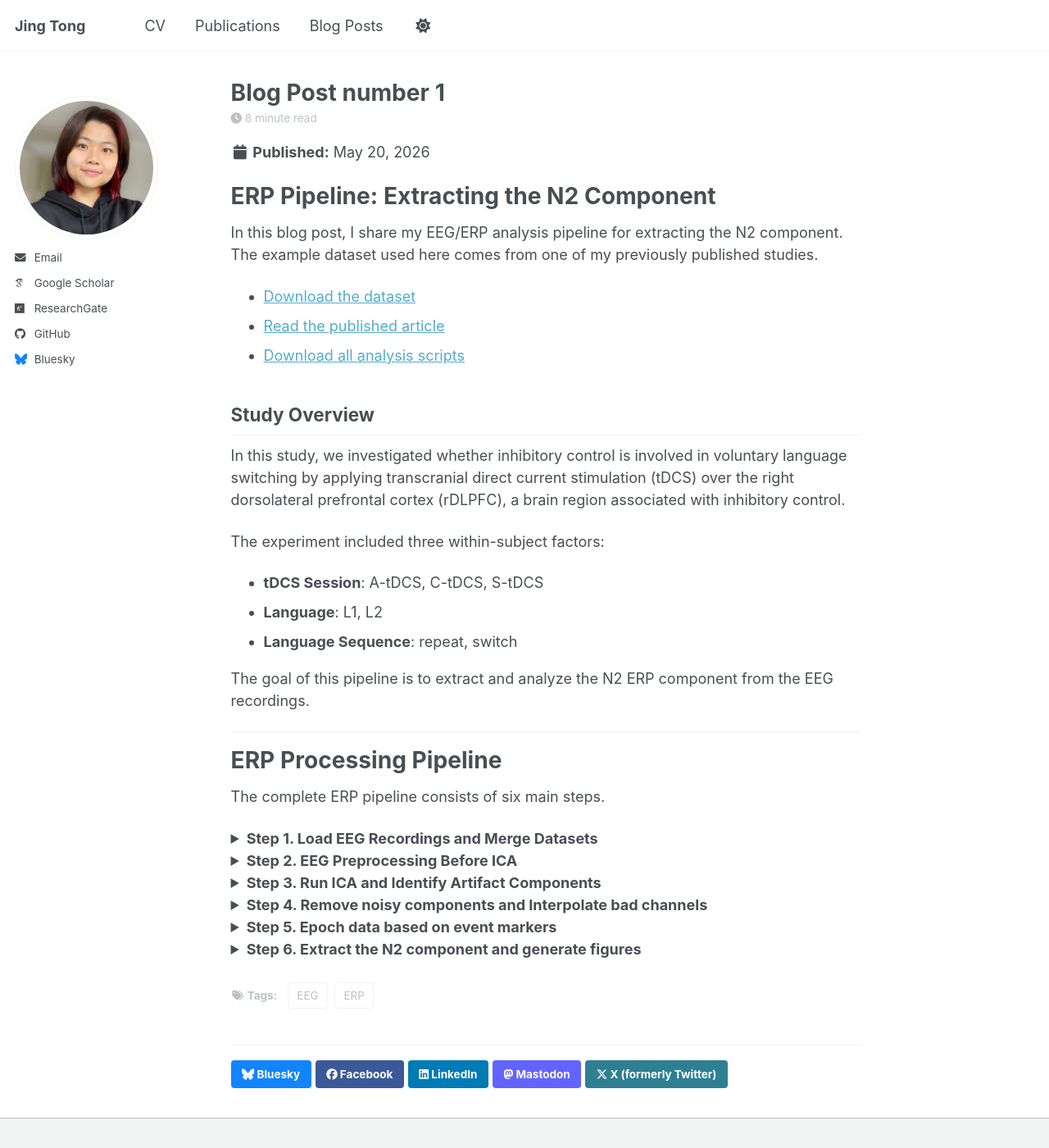
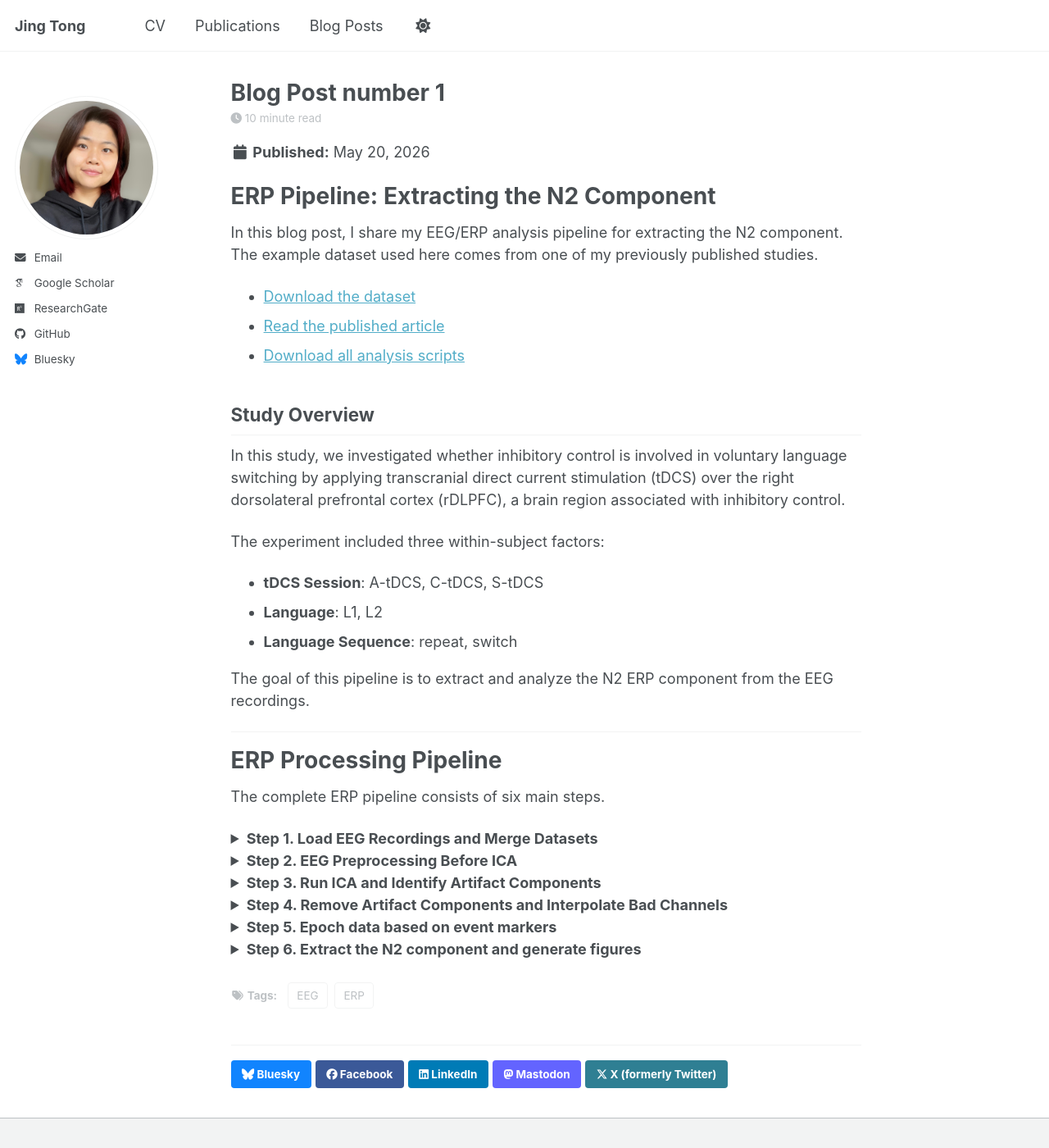
Before and after one commit to JingTong01/jingtong01.github.io, a Jekyll site: the page built from _posts/2012-08-14-blog-post-1.md, in a window 1280 px wide and 1400 px high. Shown: the whole window at 82% size. Built offline with Jekyll 4.4.1, drawn with Linux system fonts in a browser that asks for light colours; some web fonts are replaced; a script bundle is joined from its source files by our own code; library files that are not in the unit come from our copies.

Commit message:
Update 2012-08-14-blog-post-1.md

```diff
--- a/_posts/2012-08-14-blog-post-1.md
+++ b/_posts/2012-08-14-blog-post-1.md
@@ -537,9 +537,181 @@
 </details>
 
 <details>
-<summary><strong>Step 4. Remove noisy components and Interpolate bad channels</strong></summary>
+<summary><strong>Step 4. Remove Artifact Components and Interpolate Bad Channels</strong></summary>
 
-Identify and exclude artifact-related ICA components and noisy channels to improve signal quality.
+<p>
+The purpose of this step is to remove artifact-related ICA components and reconstruct previously excluded bad channels.
+</p>
+
+<p>
+Both automatically identified eye-related components and manually inspected noise components are removed from the EEG data.
+</p>
+
+<hr>
+
+<h2>Initialize EEGLAB Environment</h2>
+
+<p>
+The script first initializes the EEGLAB environment and defines the input and output directories.
+</p>
+
+<pre><code>
+clc;
+clear;
+
+eeglab_root = 'D:\setup\matlab\toolbox\eeglab11_0_5_4b';
+addpath(genpath(eeglab_root));
+
+root_dir1='D:\0EEG\2_before_ICA';
+root_dir='D:\0EEG\3_run_ICA';
+out_dir='D:\0EEG\4_afterICA';
+</code></pre>
+
+<hr>
+
+<h2>Load ICA Datasets</h2>
+
+<p>
+The script loops through all stimulation conditions and loads the EEG datasets containing ICA weights and IC classifications.
+</p>
+
+<pre><code>
+EEG = pop_loadset(person_list(i).name);
+</code></pre>
+
+<hr>
+
+<h2>Load Automatically Identified Eye Components</h2>
+
+<p>
+Eye-related ICA components identified by ICLabel during Step 3 are loaded for removal.
+</p>
+
+<pre><code>
+eyeCompFile = fullfile( ...
+    Sti_root_dir, ...
+    [person_list(i).name(1:5), ...
+    '_IClabel_eyecomps.txt']);
+
+eyeRemComp = readmatrix(eyeCompFile);
+</code></pre>
+
+<hr>
+
+<h2>Load Manually Inspected Noise Components</h2>
+
+<p>
+Additional noise components identified through visual inspection are loaded from an Excel file.
+</p>
+
+<pre><code>
+file_visually_inspect = fullfile( ...
+    root_dir, ...
+    'visually_inspect_component_remove.xlsx');
+
+[ndata, text, alldata] = ...
+    xlsread(file_visually_inspect);
+</code></pre>
+
+<p>
+These components may include muscle artifacts, electrical noise, or other non-neural activity that was not fully detected automatically.
+</p>
+
+<hr>
+
+<h2>Combine Components for Removal</h2>
+
+<p>
+The automatically identified eye components and manually identified noise components are combined into one list of components to remove.
+</p>
+
+<pre><code>
+components_Removed = ...
+    [eyeRemComp' noise_components];
+</code></pre>
+
+<hr>
+
+<h2>Remove Artifact Components</h2>
+
+<p>
+The selected ICA components are removed from the EEG data using <code>pop_subcomp()</code>.
+</p>
+
+<pre><code>
+EEG = pop_subcomp( ...
+    EEG, ...
+    components_Removed, ...
+    0);
+</code></pre>
+
+<p>
+This step reduces artifacts such as eye blinks, eye movements, muscle activity, and electrical noise while preserving neural signals.
+</p>
+
+<hr>
+
+<h2>Interpolate Previously Removed Bad Channels</h2>
+
+<p>
+If bad channels were removed during preprocessing, they are reconstructed using spherical interpolation.
+</p>
+
+<pre><code>
+EEG = pop_interp( ...
+    EEG, ...
+    EEGorigChans.chanlocs, ...
+    'spherical');
+</code></pre>
+
+<p>
+After interpolation, the standard channel locations are restored.
+</p>
+
+<pre><code>
+EEG = pop_chanedit( ...
+    EEG, ...
+    'lookup', ...
+    'standard-10-5-cap385.elp');
+</code></pre>
+
+<hr>
+
+<h2>Save Final EEG Dataset</h2>
+
+<p>
+Finally, the cleaned EEG dataset is saved for later ERP analysis.
+</p>
+
+<pre><code>
+file_afterICA = fullfile( ...
+    Sti_out_dir, ...
+    [person_list(i).name(1:5), ...
+    '_afterICA.set']);
+
+EEG = pop_saveset( ...
+    EEG, ...
+    'filename', ...
+    file_afterICA);
+</code></pre>
+
+<hr>
+
+<p>
+At the end of this step:
+</p>
+
+<ul>
+<li>artifact-related ICA components have been removed</li>
+<li>eye and noise artifacts have been reduced</li>
+<li>previously excluded bad channels have been interpolated</li>
+<li>cleaned EEG datasets have been generated</li>
+<li>the datasets are ready for ERP extraction and statistical analysis</li>
+</ul>
+
+<p>
+<a href="#">Download the script for Step 4</a>
+</p>
 
 </details>
 
```
